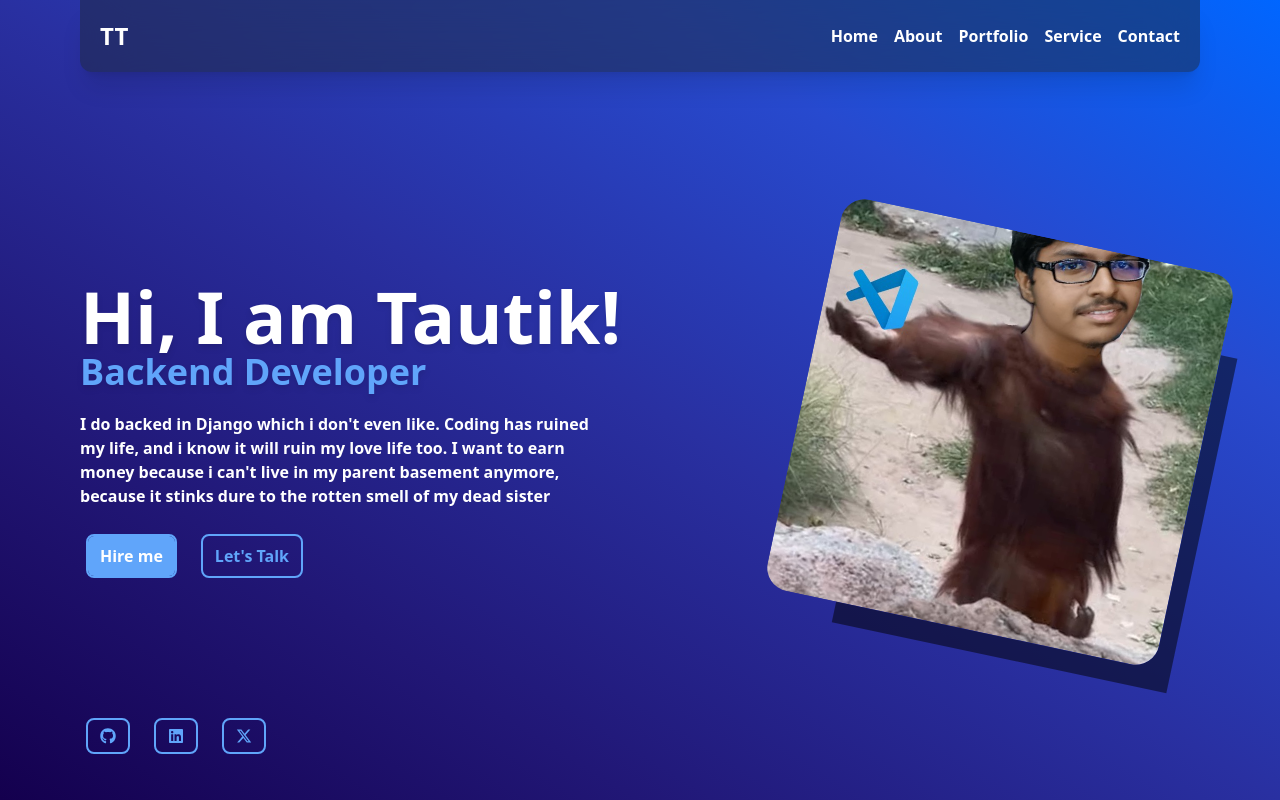
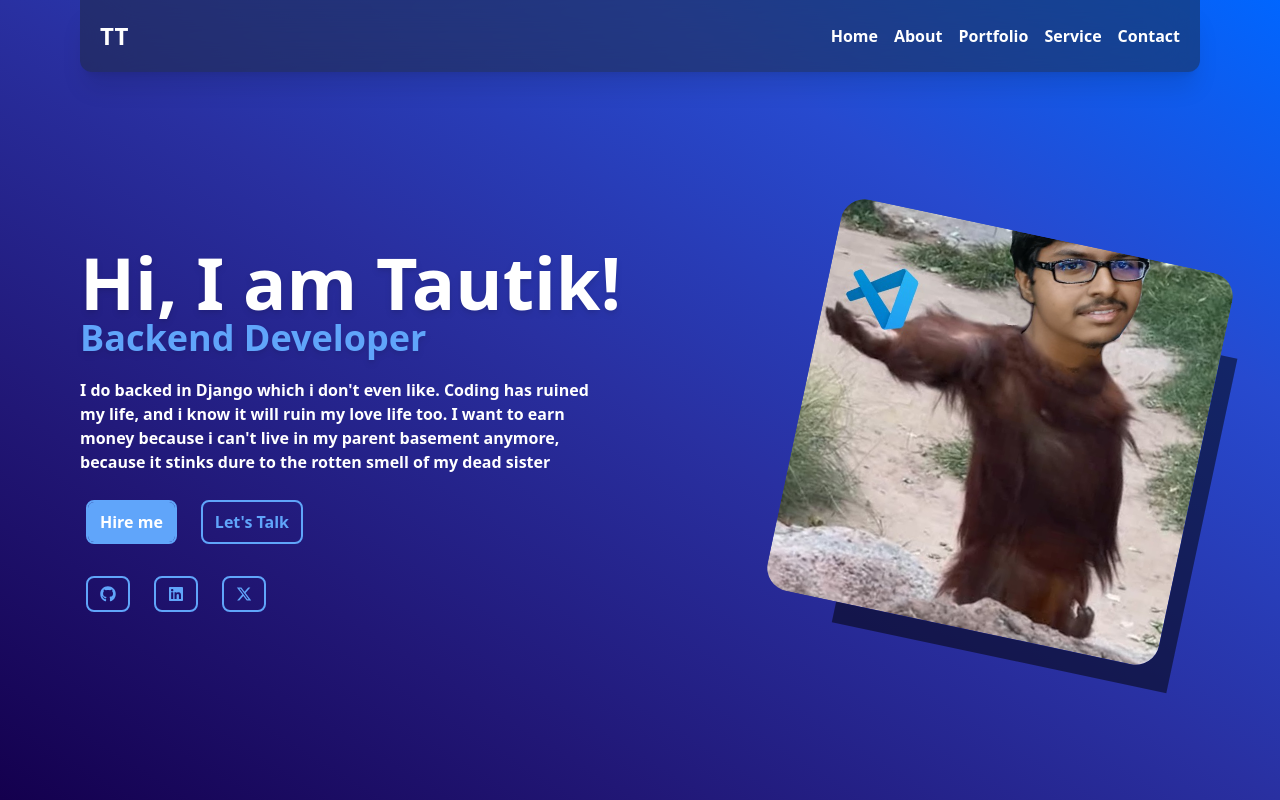
Before and after one commit to Tautik05/portfolio, a React (Create React App) app: page / in a window 1280 px wide. Built offline with nearby package versions, Linux system fonts and the light colour scheme.

Commit message:
updated minor visual glitches

```diff
--- a/src/App.jsx
+++ b/src/App.jsx
@@ -6,7 +6,6 @@ import face from "./images/face.jpg";
 
 const App = () => {
   return (
-    <div>
     <div className="w-screen mt-[20vh] flex flex-col justify-between px-20 text-white">
       <div className="flex items-center gap-4 ">
         <div className="text-left flex-grow flex flex-col justify-center">
@@ -18,10 +17,10 @@ const App = () => {
           </span>
 
           <div className="mt-5 font-bold max-w-[40vw]">
-              I do backed in Django which i don't even like. Coding has ruined
-              my life, and i know it will ruin my love life too. I want to earn
-              money because i can't live in my parent basement anymore, because
-              it stinks dure to the rotten smell of my dead sister
+            I do backed in Django which i don't even like. Coding has ruined my
+            life, and i know it will ruin my love life too. I want to earn money
+            because i can't live in my parent basement anymore, because it
+            stinks dure to the rotten smell of my dead sister
           </div>
 
           <div className="mt-5 font-bold max-w-[40vw] flex items-center gap-3">
@@ -35,17 +34,7 @@ const App = () => {
               Let's Talk
             </Button>
           </div>
-          </div>
-          <div className="flex items-center justify-center ">
-            <img
-              className="rounded-3xl rotate-12 shadow-[46px_50px_0px_-29px_rgba(0,_0,_0,_0.1)] shadow-black/50"
-              src={face}
-              alt="me!"
-              width="400vw"
-            />
-          </div>
-        </div>
-        <div className="w-fit mt-20 flex items-center gap-3">
+          <div className="mt-5 font-bold max-w-[40vw] flex items-center gap-3">
             <Button
               className=" hover:outline-white hover:outline-4 transition-all duration-100 m-0 p-0 rounded-full"
               link="https://github.com/Tautik05"
@@ -66,6 +55,15 @@ const App = () => {
             </Button>
           </div>
         </div>
+        <div className="flex items-center justify-center ">
+          <img
+            className="rounded-3xl rotate-12 shadow-[46px_50px_0px_-29px_rgba(0,_0,_0,_0.1)] shadow-black/50"
+            src={face}
+            alt="me!"
+            width="400vw"
+          />
+        </div>
+      </div>
     </div>
   );
 };
--- a/src/index.css
+++ b/src/index.css
@@ -2,6 +2,23 @@
 @tailwind components;
 @tailwind utilities;
 
+/* add the code bellow */
+@layer utilities {
+
+  /* Hide scrollbar for Chrome, Safari and Opera */
+  .no-scrollbar::-webkit-scrollbar {
+    display: none;
+  }
+
+  /* Hide scrollbar for IE, Edge and Firefox */
+  .no-scrollbar {
+    -ms-overflow-style: none;
+    /* IE and Edge */
+    scrollbar-width: none;
+    /* Firefox */
+  }
+}
+
 .bg {
   background-image: linear-gradient(to left bottom, #0066ff, #274acf, #2930a1, #211776, #14004e);
 }
```
Lines whose indentation alone changed are shown as unchanged.
